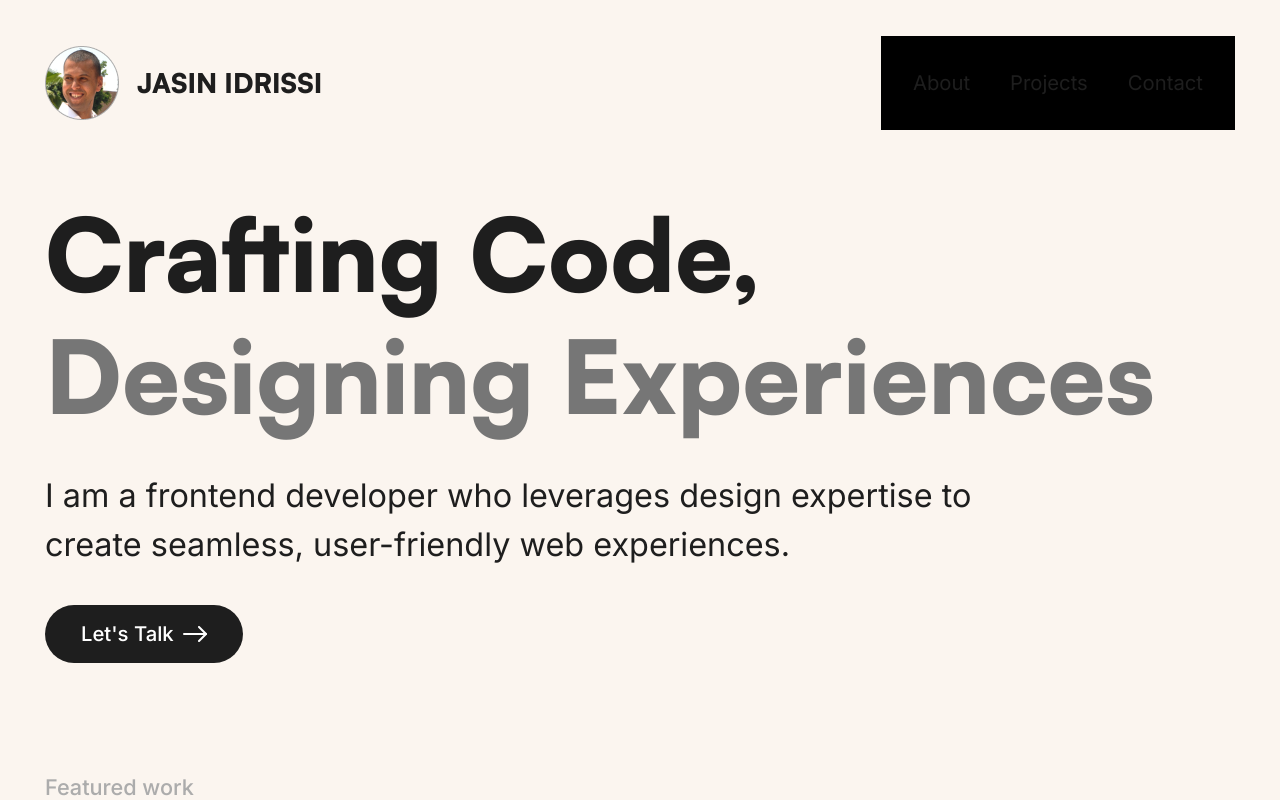
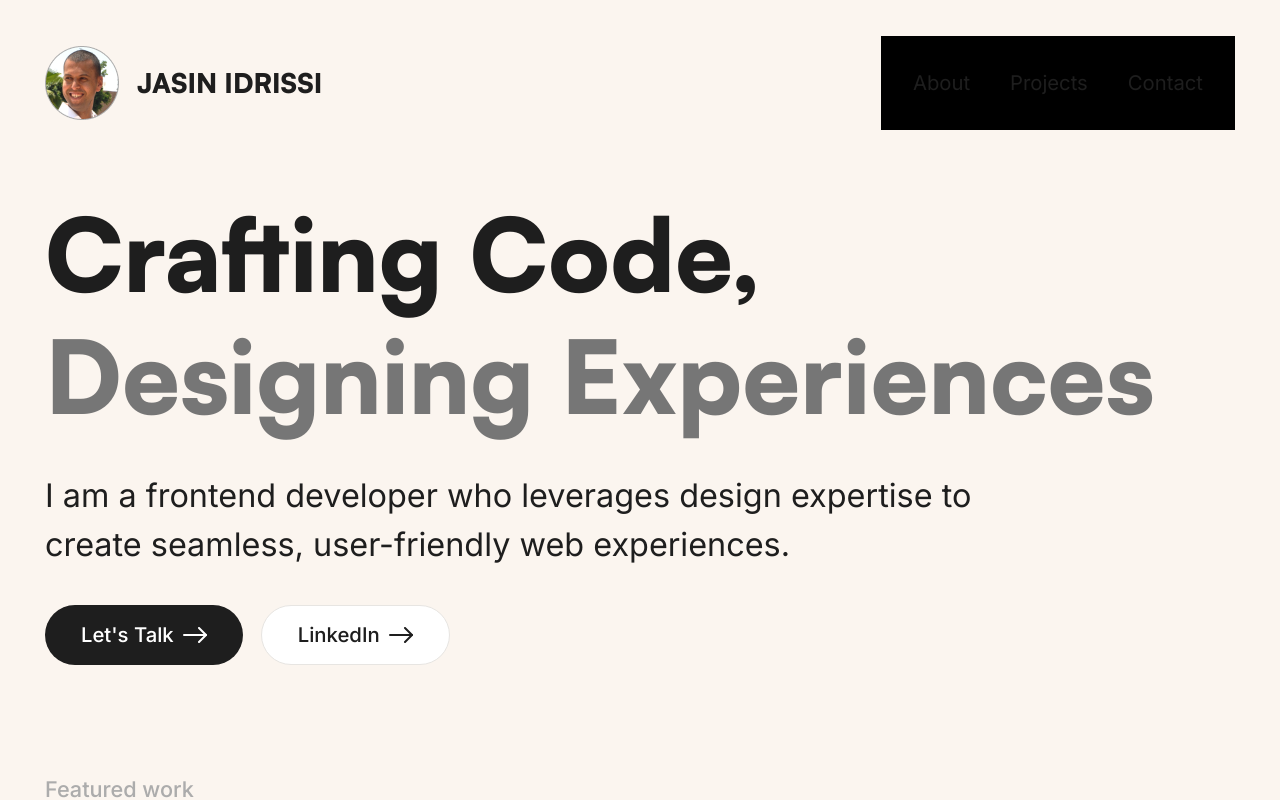
Before and after one commit to jasin1/portfolio-2024, a React (Vite) app: page / in a window 1280 px wide. Shown: the top 800 px of the page. Built offline with nearby package versions, Linux system fonts and the light colour scheme.

Commit message:
margin-bottom corrections Dpage, and cv download

```diff
--- a/src/components/ImageBlock/ImageBlock.css
+++ b/src/components/ImageBlock/ImageBlock.css
@@ -7,6 +7,8 @@
 .image-full{
   grid-template-columns: 1fr;
 }
+
+
 
 
 
--- a/src/index.css
+++ b/src/index.css
@@ -161,6 +161,10 @@ p a{
   margin-bottom: 1.5rem;
 }
 
+.margin-large{
+  margin-bottom: 3.5rem;
+}
+
 
 li{
   list-style: none;
@@ -248,12 +252,11 @@ li{
   background-color:var(--color-background);
   border-radius: 1.5rem;
   overflow: hidden;
-  margin-bottom: 1.5rem;
+  margin-bottom: 3.5rem;
   display: flex;
   border:none;
   border-bottom: none;
   padding: 0;
-  margin: 0;
   line-height: 0;
   overflow: hidden;
 }
--- a/src/pages/About/About.jsx
+++ b/src/pages/About/About.jsx
@@ -101,10 +101,10 @@ function About() {
                   variant="white"
                   type="button"
                   hasArrow={true}
-                  href="/assets/cv.pdf"
+                  href="https://jasinidrissi.com/assets/cv.pdf"
                   download="Jasin-Tairaidrissi-CV.pdf"
                 >
-                  Curriculum Vitae
+                  Download My CV
                 </Button>
                 <Button
                   variant="white"
--- a/src/pages/Home/Home.jsx
+++ b/src/pages/Home/Home.jsx
@@ -28,6 +28,7 @@ function Home() {
               I am a frontend developer who leverages design expertise to create
               seamless, user-friendly web experiences.
             </p>
+            <div className="button-wrapper">
               <Button
                 variant="black"
                 type="button"
@@ -36,6 +37,16 @@ function Home() {
               >
                 Let&apos;s Talk
               </Button>
+
+              <Button
+                variant="white"
+                type="button"
+                hasArrow={true}
+                href="https://www.linkedin.com/in/jasin-tairaidrissi-a807353/"
+              >
+                LinkedIn
+              </Button>
+            </div>
           </section>
 
           {/* Featured work */}
@@ -76,7 +87,15 @@ function Home() {
               <h2>About Me</h2>
               <div className="content-wrapper-small">
                 <p className="Header-sub">
-                I&apos;m a Frontend Developer with a strong foundation in design, based in Amsterdam, and backed by over 15 years of experience crafting engaging digital solutions. My journey in design has sharpened my eye for aesthetics and usability, and as I transition into frontend development, I bring a fresh, committed perspective to coding. I&apos;m excited to join a team where I can keep growing as a developer while drawing on my design expertise to build user-focused solutions. Curious about my journey and how my skills could support your team?
+                  I&apos;m a Frontend Developer with a strong foundation in
+                  design, based in Amsterdam, and backed by over 15 years of
+                  experience crafting engaging digital solutions. My journey in
+                  design has sharpened my eye for aesthetics and usability, and
+                  as I transition into frontend development, I bring a fresh,
+                  committed perspective to coding. I&apos;m excited to join a
+                  team where I can keep growing as a developer while drawing on
+                  my design expertise to build user-focused solutions. Curious
+                  about my journey and how my skills could support your team?
                 </p>
                 <div className="button-wrapper">
                   <Button
--- a/src/pages/Projects/ProjectDetail.css
+++ b/src/pages/Projects/ProjectDetail.css
@@ -12,10 +12,12 @@
   height: 600px;
   max-height: 600px;
   display: flex;
+
 }
 
 .img-main img{
   object-fit: cover;
+
 }
 
 
--- a/src/pages/Projects/ProjectDetail.jsx
+++ b/src/pages/Projects/ProjectDetail.jsx
@@ -27,6 +27,7 @@ function ProjectDetail() {
     images: ImageBlock,
     heading: headingBlock,
   };
+
 
   return (
     <main>
@@ -58,7 +59,6 @@ function ProjectDetail() {
                     </Button>
                   ))}
               </div>
-
             </div>
           </section>
           <section>
@@ -66,13 +66,27 @@ function ProjectDetail() {
               <img src={getImagePath(project.thumbnail)} alt="" />
             </div>
             <div className="content-wrapper">
+
               {project.contentBlock.map((block, index) => {
+                console.log("blockType", block.type);
                 const BlockComponent = componentMap[block.type];
+                const isHeadingBlock = block.type === "heading";
+
+                // Determine if the previous block was a heading
+                const addMarginClass =
+                  index > 0 &&
+                  project.contentBlock[index - 1].type === "heading";
+
                 return (
-                  <div key={index} className="content-block">
+                  <div
+                    key={index}
+                    className={`content-block type-${block.type} ${
+                      addMarginClass ? "margin-large" : ""
+                    }`}
+                  >
                     {BlockComponent && (
                       <BlockComponent
-                        {...(block.type === "heading"
+                        {...(isHeadingBlock
                           ? {
                               level: block.level,
                               headingText: block.headingText,
```
Lines whose indentation alone changed are shown as unchanged.
